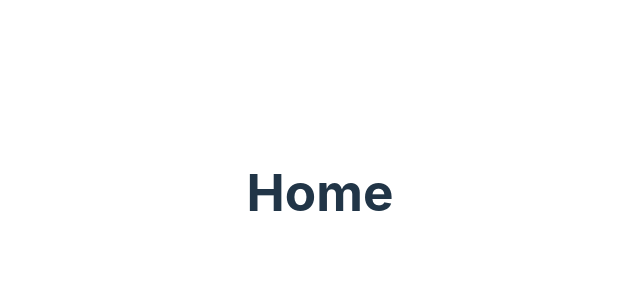
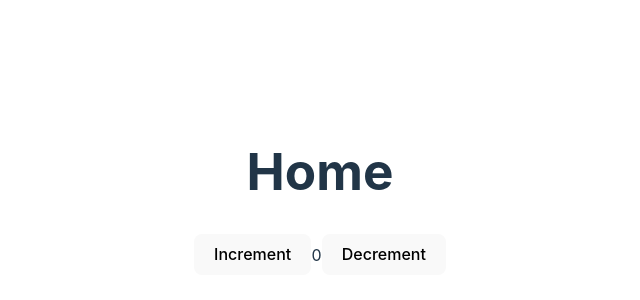
Before and after one commit to akanshamore/ShoppyGlobe, a React (Vite) app: page / in a window 1280 px wide. Shown: the part 208-508 px from the top of the page, without its empty margins (320-960 px from the left). Built offline with nearby package versions, Linux system fonts and the light colour scheme.

Commit message:
redux example setup

```diff
--- a/src/App.jsx
+++ b/src/App.jsx
@@ -3,8 +3,35 @@
 import viteLogo from "/vite.svg";
 import "./App.css";
 import { BrowserRouter, Route, Routes } from "react-router";
+import { useSelector, useDispatch } from "react-redux";
+import { decrement, increment } from "./redux/slices/counterSlice";
+
 const Home = () => {
-  return <h1>Home</h1>;
+  const count = useSelector((state) => state.counter.value);
+  const dispatch = useDispatch();
+
+  return (
+    <div>
+      <h1>Home</h1>
+      <div>
+        <div>
+          <button
+            aria-label="Increment value"
+            onClick={() => dispatch(increment())}
+          >
+            Increment
+          </button>
+          <span>{count}</span>
+          <button
+            aria-label="Decrement value"
+            onClick={() => dispatch(decrement())}
+          >
+            Decrement
+          </button>
+        </div>
+      </div>
+    </div>
+  );
 };
 
 const Cart = () => {
--- a/src/main.jsx
+++ b/src/main.jsx
@@ -1,11 +1,15 @@
 import { StrictMode } from "react";
 import { createRoot } from "react-dom/client";
-import { BrowserRouter } from "react-router";
+import { store } from "./redux/store.js";
+import { Provider } from "react-redux";
+
 import "./index.css";
 import App from "./App.jsx";
 
 createRoot(document.getElementById("root")).render(
   <StrictMode>
-    <App />
+    <Provider store={store}>
+      <App />
+    </Provider>
   </StrictMode>
 );
--- /dev/null
+++ b/src/redux/slices/counterSlice.js
@@ -0,0 +1,30 @@
+import { createSlice } from "@reduxjs/toolkit";
+
+const initialState = {
+  value: 0,
+};
+
+export const counterSlice = createSlice({
+  name: "counter",
+  initialState,
+  reducers: {
+    increment: (state) => {
+      // Redux Toolkit allows us to write "mutating" logic in reducers. It
+      // doesn't actually mutate the state because it uses the Immer library,
+      // which detects changes to a "draft state" and produces a brand new
+      // immutable state based off those changes
+      state.value += 1;
+    },
+    decrement: (state) => {
+      state.value -= 1;
+    },
+    incrementByAmount: (state, action) => {
+      state.value += action.payload;
+    },
+  },
+});
+
+// Action creators are generated for each case reducer function
+export const { increment, decrement, incrementByAmount } = counterSlice.actions;
+
+export default counterSlice.reducer;
--- /dev/null
+++ b/src/redux/store.js
@@ -0,0 +1,8 @@
+import { configureStore } from "@reduxjs/toolkit";
+import counterReducer from "./slices/counterSlice";
+
+export const store = configureStore({
+  reducer: {
+    counter: counterReducer,
+  },
+});
```
